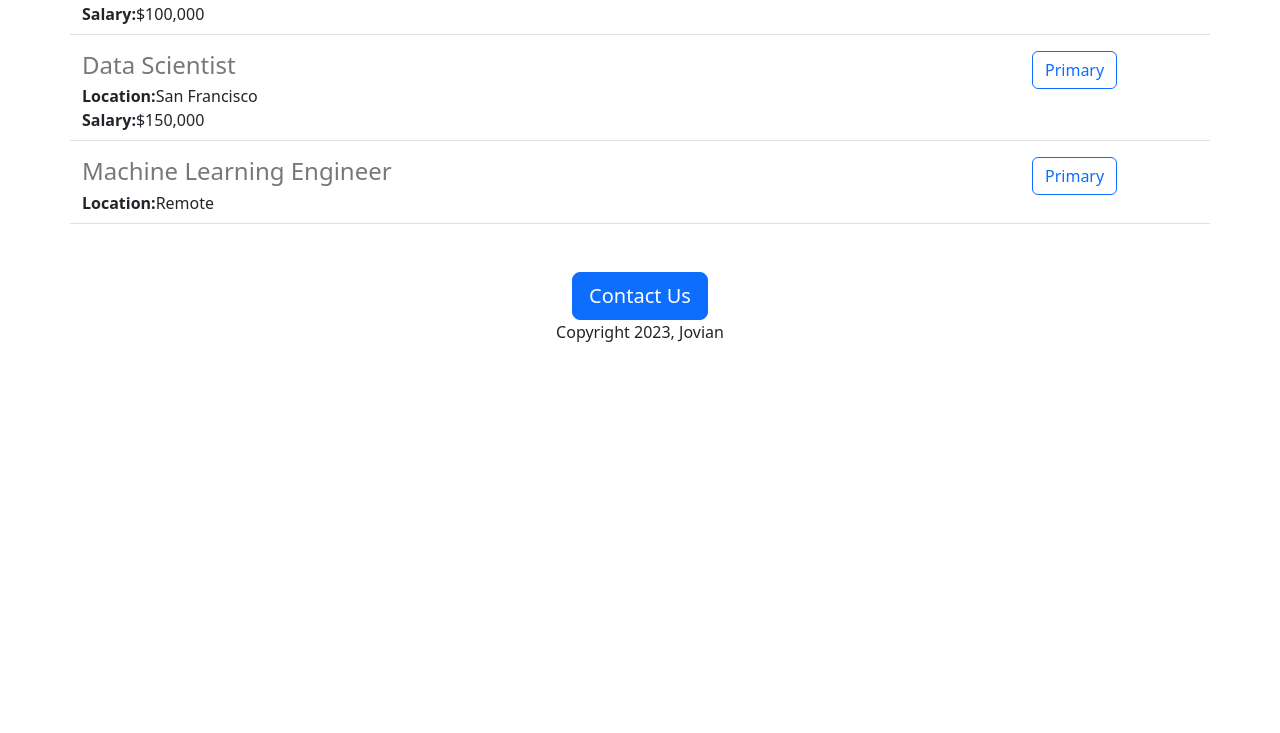
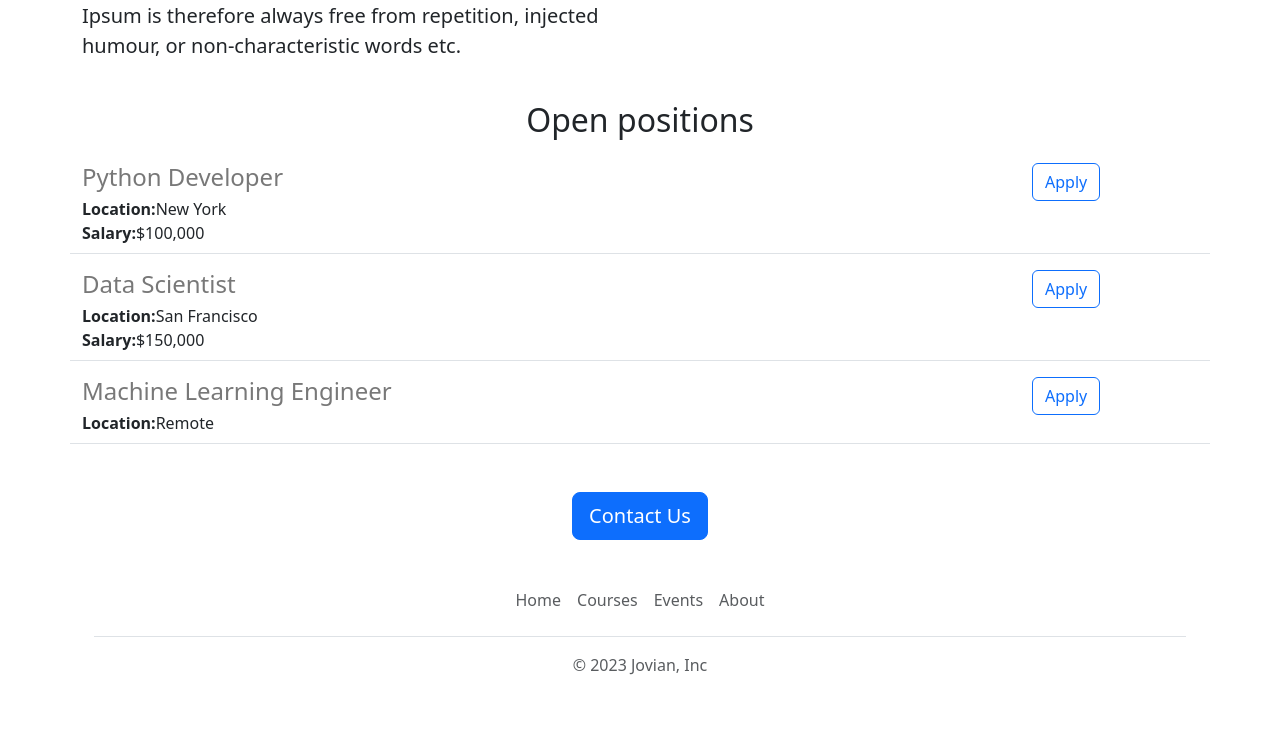
Before and after one commit to NouhJama/Jovian-careers-website-v2, a Flask app: page / in a window 1280 px wide. Shown: the part 855-1588 px from the top of the page. Before the commit the page ends 1197 px from the top, so only its background shows below. Run offline with Flask 3, Linux system fonts and the light colour scheme.

Commit message:
functional and easthetic improvement

```diff
--- /dev/null
+++ b/templates/footer.html
@@ -0,0 +1,11 @@
+<div class="container">
+  <footer class="py-3 my-4">
+    <ul class="nav justify-content-center border-bottom pb-3 mb-3">
+      <li class="nav-item"><a href="https://www.jovian.ai" class="nav-link px-2 text-body-secondary" target="_blank">Home</a></li>
+      <li class="nav-item"><a href="https://www.jovian.ai/learn" class="nav-link px-2 text-body-secondary" target="_blank">Courses</a></li>
+      <li class="nav-item"><a href="https://www.jovian.ai/events" class="nav-link px-2 text-body-secondary" target="_blank">Events</a></li>
+      <li class="nav-item"><a href="https://wwww.jovian.ai/about" class="nav-link px-2 text-body-secondary">About</a></li>
+    </ul>
+    <p class="text-center text-body-secondary">&copy; 2023 {{company_name}}, Inc</p>
+  </footer>
+</div>
--- a/templates/home.html
+++ b/templates/home.html
@@ -11,19 +11,27 @@
       height: 360px;
       width: 100%;
       object-fit: cover;
+      padding-bottom:16px;
     }
   </style>
 
   <title>Jovian careers</title>
 </head>
 <body>
+  {% include 'navbar.html'%}
+  <img class="img-fluid" id="banner" src="https://jovian-career-website--noohahmed600.repl.co/static/banner.jpg">
 <div class="container">
   <h1 class="text-center mt-2 mb-4">{{company_name}} Careers</h1>
-  <img class="img-fluid" id="banner" src="https://jovian-career-website--noohahmed600.repl.co/static/banner.jpg">
-  <h2 class="text-center mt-2 mb-4"> About jovian </h2>
+  <div class="row mb-4">
+    <div class="col-md-6">
   <p class="lead">
     There are many variations of passages of Lorem Ipsum available, but the majority have suffered alteration in some form, by injected humour, or randomised words which don't look even slightly believable. If you are going to use a passage of Lorem Ipsum, you need to be sure there isn't anything embarrassing hidden in the middle of text. All the Lorem Ipsum generators on the Internet tend to repeat predefined chunks as necessary, making this the first true generator on the Internet. It uses a dictionary of over 200 Latin words, combined with a handful of model sentence structures, to generate Lorem Ipsum which looks reasonable. The generated Lorem Ipsum is therefore always free from repetition, injected humour, or non-characteristic words etc.
   </p>
+    </div>
+    <div class="d-none d-md-block col-md-6">
+    <img src="/static/people.jpg" style="height:320px; border-radius:6px">
+    </div>
+  </div>
 <h2 class="text-center mt-2 mb-4"> Open positions </h2>
   <div>
     {% for job in jobs %}
@@ -31,9 +39,9 @@
     {% endfor %}
   <div>
 <div class="text-center mt-5">
-<button class="btn btn-primary btn-lg">Contact Us</button>
-  <p>Copyright 2023, Jovian</p>
+<a class="btn btn-primary btn-lg" href="mailto:noohjama90@gmail.com?subject=Question%20about%20job%20opennings&body=My%20name%20%3Cyour%20name%3E%0D%0A%0D%0AMy%20question%20%3Cyour%20question%3E">Contact Us</a>
 </div>
+{% include 'footer.html' %}
 </div>
 </body>
 </body>
--- a/templates/jobitem.html
+++ b/templates/jobitem.html
@@ -14,6 +14,6 @@
       {% endif %}
       </div>
       <div class="col-2">
-      <button type="button" class="btn btn-outline-primary">Primary</button>
+      <a href="mailto:noohjama90@outlook.com?subject=Application%20for%20{{job['title']}}&body=My%20name%20%3Center%20your%20name%3E%0D%0A%0D%0AMy%20resume%20link%20%3Cresume%20link%3E%0D%0A%0D%0AMy%20LinkedIn%20link%20%3ClinkedIn%20link%3E" type="button" class="btn btn-outline-primary">Apply</a>
       </div>
     </div>
--- /dev/null
+++ b/templates/navbar.html
@@ -0,0 +1,9 @@
+<nav class="navbar bg-body-tertiary shadow-sm fixed-top bg-white">
+  <div class="container-fluid">
+    <a class="navbar-brand" href="#">
+      <img src="/static/logo.svg" alt="Logo" width="30" height="24" class="d-inline-block align-text-top">
+      Jovian
+    </a>
+  </div>
+</nav>
+<div style="height:56px"></div>
```
Also changed, not shown: static/logo.svg (added), 1 other file.
